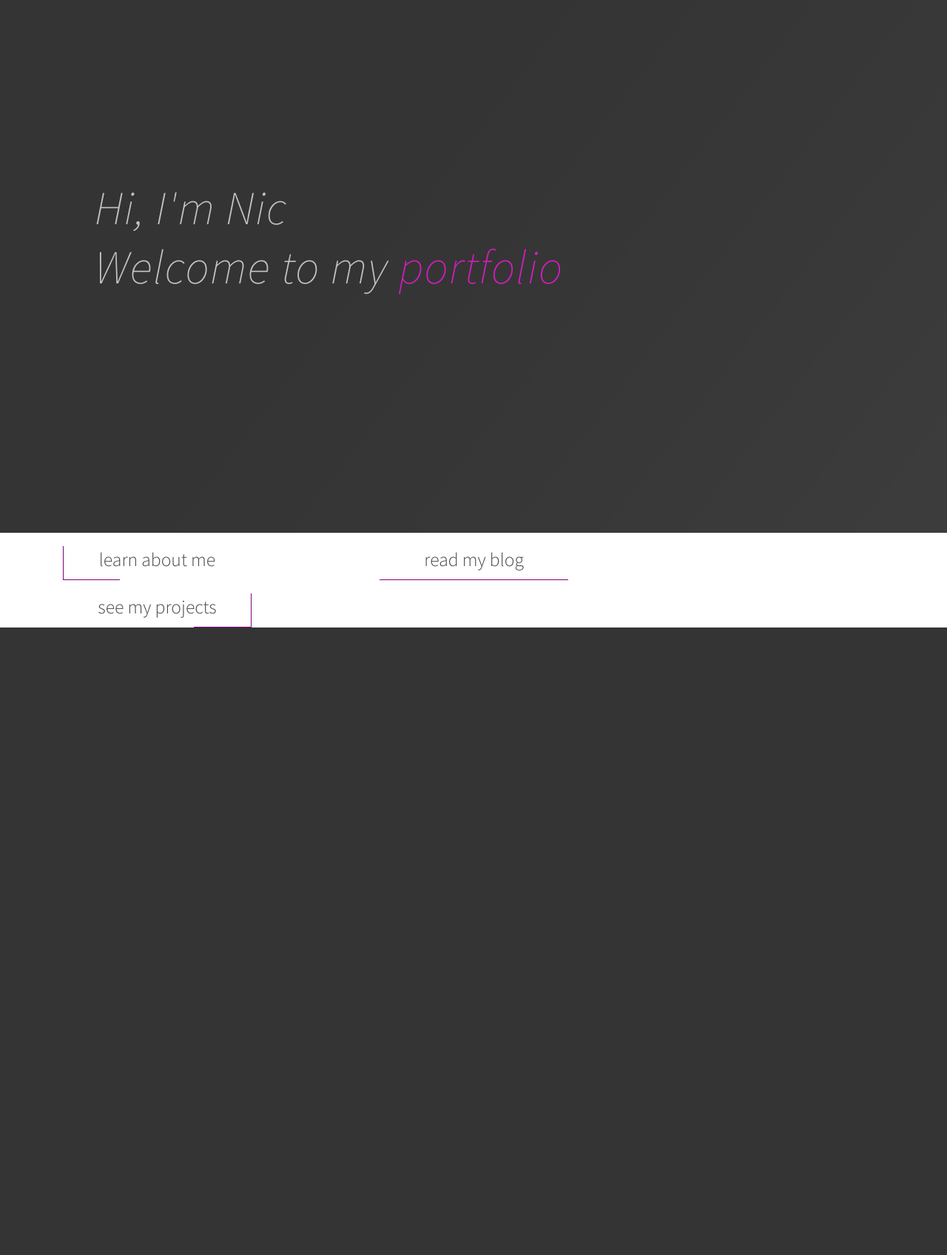
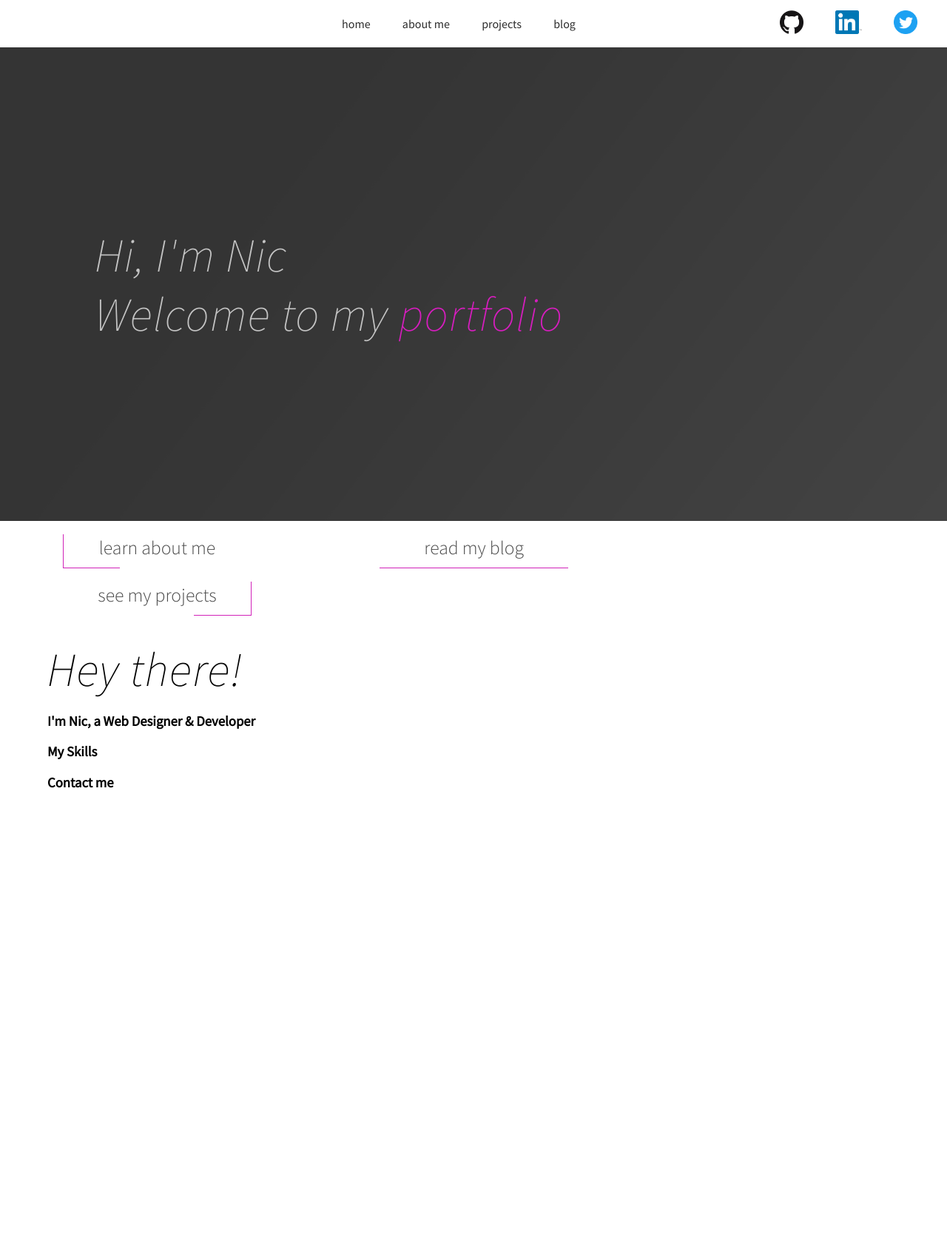
Before and after one commit to devallama/portfolio, a PHP site: page / in a window 1280 px wide. Shown: the whole page at 74% size. Before the commit the page ends 848 px from the top, so only its background shows below. Run offline with PHP 8.4, Linux system fonts and the light colour scheme; a map, chart or similar area stays blank; style sheets or scripts are compiled from the project's sources; some libraries are stand-ins or nearby versions.

Commit message:
Added navigation menus to index

```diff
--- a/src/index.html
+++ b/src/index.html
@@ -11,12 +11,31 @@
     </head>
     <body>
         <div id="wrap">
-            <header>
-                <nav>
-
-                </nav>
-            </header>
-            <main>
+            <main id="home">
+                <header class="flex_container">
+                    <div class="box"></div>
+                    <nav class="box">
+                        <ul>
+                            <li>
+                                <a href="#home" class="here">home</a>
+                            </li>
+                            <li>
+                                <a href="#aboutme">about me</a>
+                            </li>
+                            <li>
+                                <a href="./index.html">projects</a>
+                            </li>
+                            <li>
+                                <a href="./index.html">blog</a>
+                            </li>
+                        </ul>
+                    </nav>
+                    <div id="social_nav" class="box">
+                        <a href="#"><img src="resources/imgs/github.png" alt="GitHub Logo"></a>
+                        <a href="#"><img src="resources/imgs/linkedin.png" alt="Linkedin Logo"></a>
+                        <a href="#"><img src="resources/imgs/twitter.png" alt="Twitter Logo"></a>
+                    </div>
+                </header>
                 <section id="section_top">
                     <canvas id="canvas"></canvas>
                     <div class="text_overlay">
@@ -27,7 +46,7 @@
                 <section id="home_nav">
                     <ul>
                         <li>
-                            <a href="aboutme.html">learn about me <div class="border"></div></a>
+                            <a href="#aboutme">learn about me <div class="border"></div></a>
                         </li>
                         <li>
                             <a href="blog.php">read my blog <div class="border"></div></a>
@@ -38,6 +57,30 @@
                     </ul>
                 </section>
             </main>
+            <main id="aboutme">
+                <section class="flex_container">
+                    <div id="me" class="box">
+
+                    </div>
+                    <div id="about" class="box">
+                        <h2>Hey there!</h2>
+                        <h3>I'm Nic, a Web Designer &#38; Developer</h3>
+                        <p>
+
+                        </p>
+                    </div>
+                </section>
+                <section>
+                    <h3>My Skills</h3>
+
+                </section>
+                <sections>
+                    <h3>Contact me</h3>
+                </sections>
+            </main>
+            <footer>
+
+            </footer>
         </div>
         <script src="script.js"></script>
     </body>
--- a/src/resources/sass/style.scss
+++ b/src/resources/sass/style.scss
@@ -1,5 +1,7 @@
 $secondary_color: #ff17e1;
 $light_text_color: #e8e8e8;
+
+$text_default: #2d2d2d;
 
 body {
     padding: 0;
@@ -21,11 +23,74 @@ h2 {
     color: $secondary_color;
 }
 
+a {
+    text-decoration: none;
+}
+
+a:hover {
+    text-decoration: underline;
+}
+
+header {
+    overflow: auto;
+    display: flex;
+    flex-direction: row;
+    justify-content: space-between;
+    height: 8vh;
+
+    .box {
+        margin: auto;
+        width: 50vw;
+    }
+
+    .box:first-child .box:last-child {
+        width: 25vw;
+        min-height: 10px;
+    }
+
+    nav {
+        ul {
+            list-style: none;
+            padding: 0;
+            margin: 0;
+            text-align: center;
+
+            li {
+                display: inline-block;
+                padding: 0 20px;
+
+                a {
+                    color: $text_default;
+                }
+            }
+        }
+    }
+
+    #social_nav {
+        text-align: right;
+        padding: 10px 20px;
+
+        img {
+            height: 32px;
+            padding: 0 20px;
+        }
+    }
+}
+
+main {
+    min-height: 100vh;
+}
+
+main#home {
+    overflow-x: hidden;
+}
+
 #section_top {
     position: relative;
     width: 100vw;
-    height: 90vh;
+    height: 80vh;
     background-image: url(../imgs/bg.png);
+    background-size: cover;
 
     canvas{
         position: absolute;
@@ -60,21 +125,21 @@ h2 {
 
         &:nth-child(1) .border {
             left: 0;
-            border-left: 1px solid purple;
-            border-bottom: 1px solid purple;
+            border-left: 1px solid #d122b9;
+            border-bottom: 1px solid #d122b9;
         }
 
         &:nth-child(2) .border {
             width: 100%;
             text-align: center;
             bottom: 0;
-            border-bottom: 1px solid purple;
+            border-bottom: 1px solid #d122b9;
         }
 
         &:nth-child(3) .border {
             right: 0;
-            border-right: 1px solid purple;
-            border-bottom: 1px solid purple;
+            border-right: 1px solid #d122b9;
+            border-bottom: 1px solid #d122b9;
         }
     }
 
@@ -83,7 +148,6 @@ h2 {
         width: 60%;
         margin: 0 auto;
         position: relative;
-        text-decoration: none;
         font-weight: 300;
         font-size: 1.6em;
         text-align: center;
@@ -93,7 +157,6 @@ h2 {
     }
 
     a:hover {
-        background-color: #f2f2f2;
 
         .border {
             border-width: 2px;
@@ -107,3 +170,7 @@ h2 {
         bottom: 0;
     }
 }
+
+main#aboutme {
+    margin: 4vh 5vw;
+}
```
